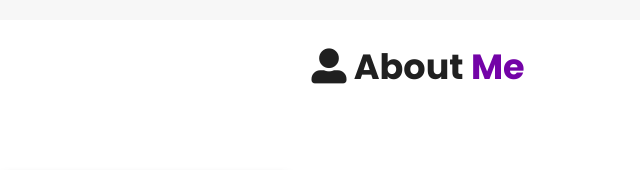
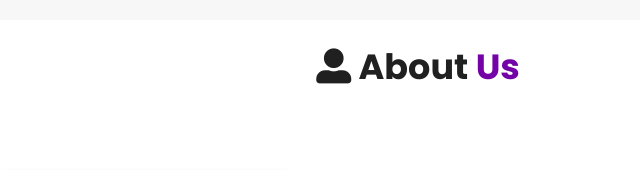
Before and after one commit to pranayoberoi006/Tailor-Cast-Agentic-AI, a plain HTML site: page Portfolio-Website-main/index.html in a window 1280 px wide. Shown: the part 780-950 px from the top of the page, 222-862 px from the left. Drawn offline with nearby package versions, Linux system fonts and the light colour scheme.

Commit message:
Update index.html

```diff
--- a/Portfolio-Website-main/index.html
+++ b/Portfolio-Website-main/index.html
@@ -67,7 +67,7 @@
 
 <!-- about section starts -->
 <section class="about" id="about">
-    <h2 class="heading"><i class="fas fa-user-alt"></i> About <span>Me</span></h2>
+    <h2 class="heading"><i class="fas fa-user-alt"></i> About <span>Us</span></h2>
 
     <div class="row">
 
```
